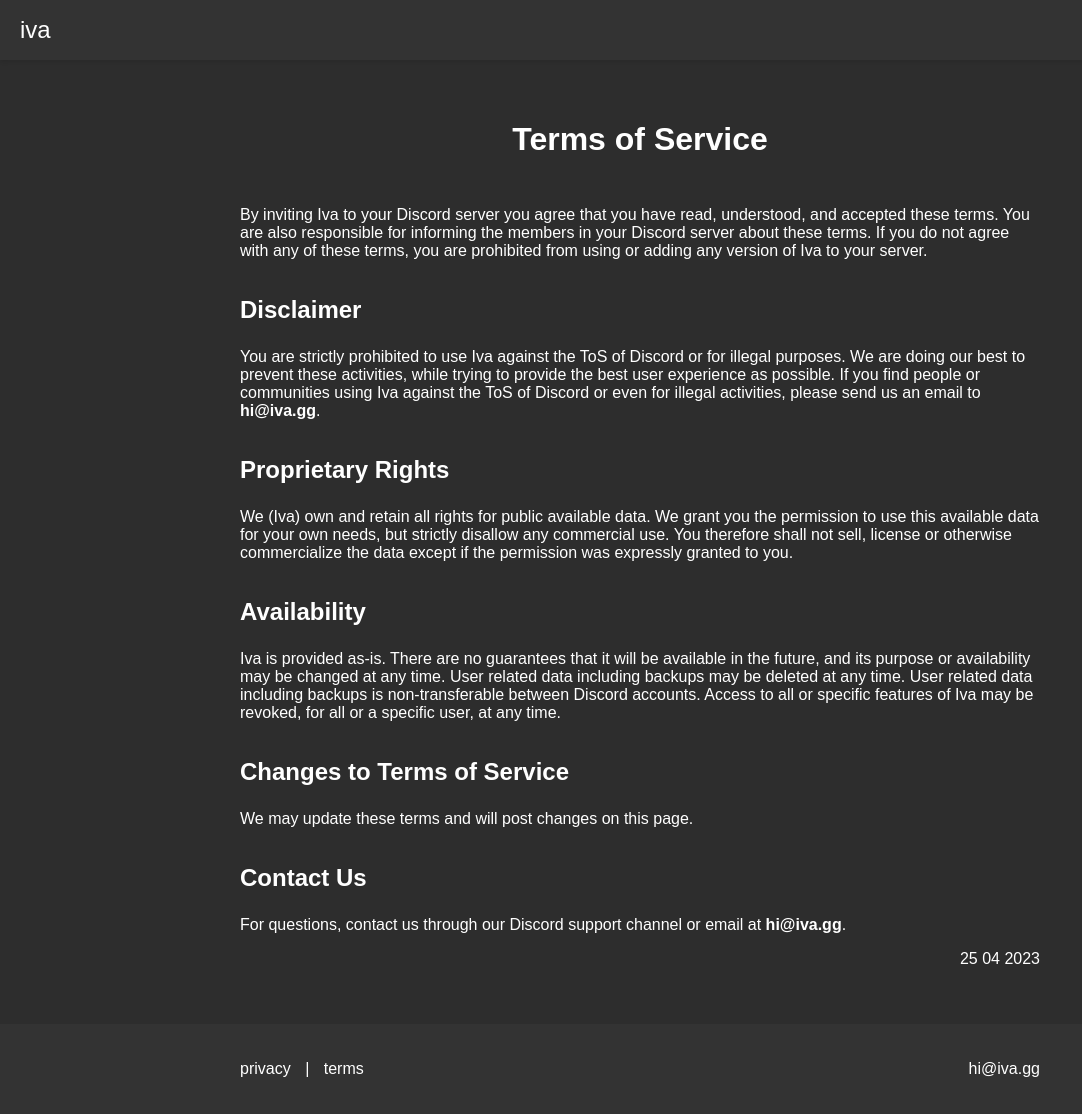
After one commit to gutbash/gpt-iva-cord, a Flask app: template templates/terms.html in a window 1280 px wide. The commit adds this page. Shown: the whole page, without its empty margins (0-1082 px from the left). Run offline with Flask 3, Linux system fonts and the light colour scheme; the template is opened without the code that fills it, so the values that code supplies are empty; some web fonts are replaced.

Commit message:
update footer separate pages

```diff
--- a/static/styles.css
+++ b/static/styles.css
@@ -63,3 +63,49 @@
         justify-content: space-between;
     }
 }
+
+/* Footer styles */
+footer {
+    background-color: #333;
+    padding: 20px;
+}
+
+.footer-container {
+    max-width: 800px;
+    margin: 0 auto;
+    display: flex;
+    justify-content: space-between;
+    align-items: center;
+    flex-wrap: wrap;
+}
+
+.footer-links,
+.footer-contact {
+    color: #fff;
+}
+
+.footer-links a,
+.footer-contact a {
+    color: #fff;
+    text-decoration: none;
+}
+
+.footer-links a:hover,
+.footer-contact a:hover {
+    text-decoration: underline;
+}
+
+.footer-links span {
+    margin: 0 10px;
+}
+
+/* Mobile styles */
+@media (max-width: 767px) {
+    .footer-container {
+        flex-direction: column;
+    }
+
+    .footer-links {
+        margin-bottom: 10px;
+    }
+}
--- /dev/null
+++ b/templates/terms.html
@@ -0,0 +1,50 @@
+<!DOCTYPE html>
+<html lang="en">
+<head>
+    <meta charset="UTF-8">
+    <meta name="viewport" content="width=device-width, initial-scale=1.0">
+    <title>Policies</title>
+    <link rel="stylesheet" href="https://use.typekit.net/umh2xws.css">
+    <link rel="stylesheet" href="{{ url_for('static', filename='styles.css') }}">
+</head>
+<body>
+    <header>
+        <nav class="navbar">
+            <a href="/" class="navbar-logo">iva</a>
+        </nav>
+    </header>
+    <div class="container">
+        <h1>Terms of Service</h1>
+        <p>By inviting Iva to your Discord server you agree that you have read, understood, and accepted these terms. You are also responsible for informing the members in your Discord server about these terms. If you do not agree with any of these terms, you are prohibited from using or adding any version of Iva to your server.</p>
+
+        <h2>Disclaimer</h2>
+        <p>You are strictly prohibited to use Iva against the ToS of Discord or for illegal purposes. We are doing our best to prevent these activities, while trying to provide the best user experience as possible. If you find people or communities using Iva against the ToS of Discord or even for illegal activities, please send us an email to <strong>hi@iva.gg</strong>.</p>
+
+        <h2>Proprietary Rights</h2>
+        <p>We (Iva) own and retain all rights for public available data. We grant you the permission to use this available data for your own needs, but strictly disallow any commercial use. You therefore shall not sell, license or otherwise commercialize the data except if the permission was expressly granted to you.</p>
+
+        <h2>Availability</h2>
+        <p>Iva is provided as-is. There are no guarantees that it will be available in the future, and its purpose or availability may be changed at any time. User related data including backups may be deleted at any time. User related data including backups is non-transferable between Discord accounts. Access to all or specific features of Iva may be revoked, for all or a specific user, at any time.</p>
+
+        <h2>Changes to Terms of Service</h2>
+        <p>We may update these terms and will post changes on this page.</p>
+
+        <h2>Contact Us</h2>
+        <p>For questions, contact us through our Discord support channel or email at <strong>hi@iva.gg</strong>.</p>
+        <p class="last-updated">25 04 2023</p>
+    </div>
+    <footer>
+        <div class="footer-container">
+            <div class="footer-links">
+                <a href="privacy.html">privacy</a>
+                <span>|</span>
+                <a href="terms.html">terms</a>
+            </div>
+            <div class="footer-contact">
+                <p><a href="mailto:hi@iva.gg">hi@iva.gg</a></p>
+            </div>
+        </div>
+    </footer>
+
+</body>
+</html>
```
Also changed, not shown: templates/index.html (+16 -51 lines), templates/privacy.html (added, +69 -0 lines).
